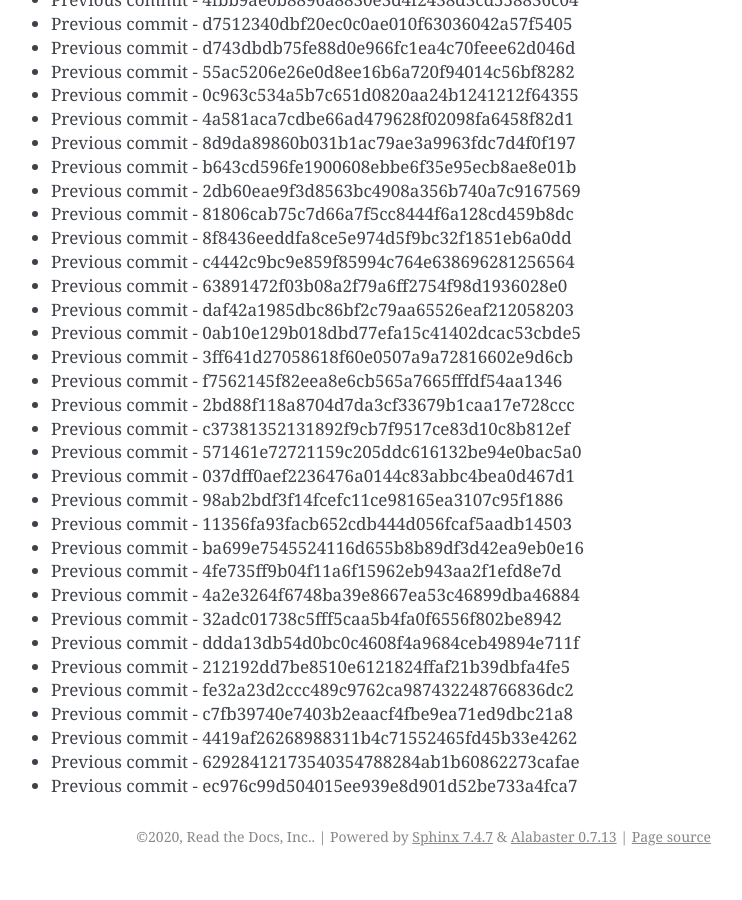
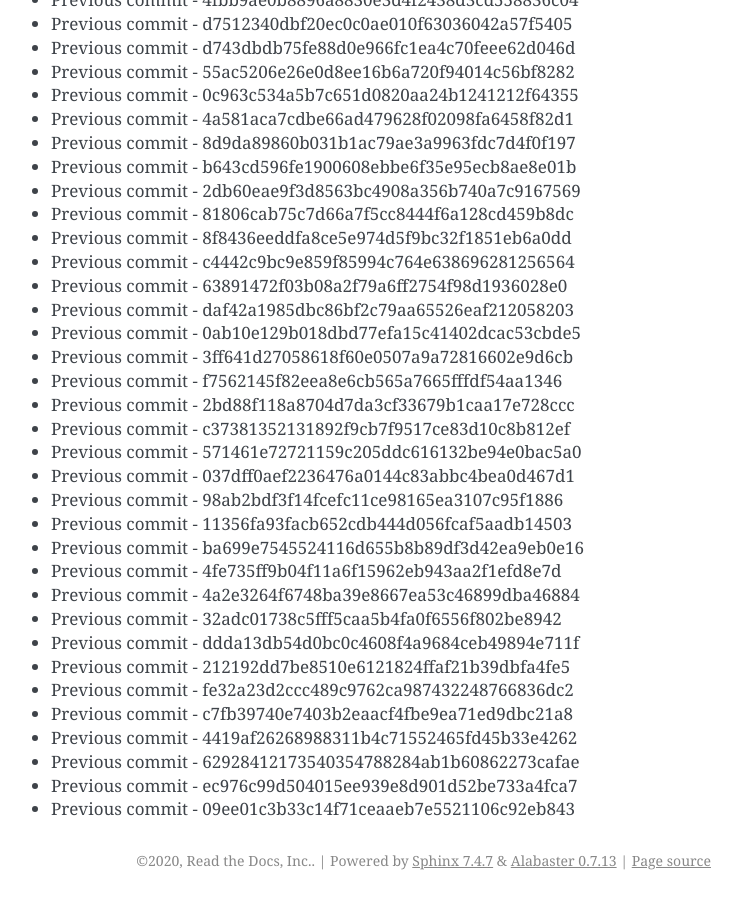
Before and after one commit to readthedocs/rtd-git-stresstest, a Sphinx documentation site: the page built from docs/updates.rst, in a window 1280 px wide and 900 px high, scrolled down 63717 px. Shown: the whole window, without its empty margins (399-1141 px from the left). Built offline with Sphinx 7.4.7, drawn with Linux system fonts in a browser that asks for light colours; before the commit the page ends 64593 px from its top, so only the background shows below that.

Commit message:
Generating commit from previous: 09ee01c3b33c14f71ceaaeb7e5521106c92eb843

```diff
--- a/docs/updates.rst
+++ b/docs/updates.rst
@@ -2709,3 +2709,4 @@ It can be tested for any performance characteristics.
 * Previous commit - 4419af26268988311b4c71552465fd45b33e4262
 * Previous commit - 62928412173540354788284ab1b60862273cafae
 * Previous commit - ec976c99d504015ee939e8d901d52be733a4fca7
+* Previous commit - 09ee01c3b33c14f71ceaaeb7e5521106c92eb843
```
